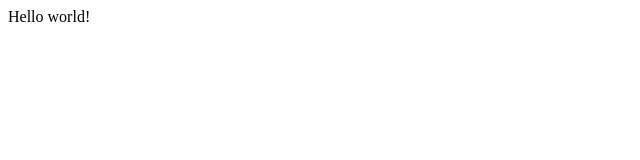
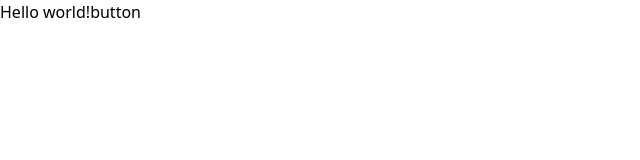
Before and after one commit to adam-belahouane/pomdoro-app, a Next.js app: page / in a window 1280 px wide. Shown: the top 160 px of the page, without its empty margins (0-640 px from the left). Built offline with nearby package versions, Linux system fonts and the light colour scheme.

Commit message:
tailwind is working start of setting modal

```diff
--- /dev/null
+++ b/components/SettingsModal.jsx
@@ -0,0 +1,7 @@
+
+
+const SettingModal = () => {
+    return <div>Setting Modal</div>
+}
+
+export default SettingModal
--- /dev/null
+++ b/pages/_app.js
@@ -0,0 +1,5 @@
+import '../globals.css'
+
+export default function MyApp({ Component, pageProps }) {
+    return <Component {...pageProps} />
+  }
--- a/pages/index.js
+++ b/pages/index.js
@@ -1,7 +1,21 @@
+import SettingModal from "../components/SettingsModal"
+import {useState} from "react"
+
+
 function HomePage() {
-  return <div className="text-3xl font-bold underline">
+  const [isOpen, setIsOpen] = useState(false)
+
+
+
+  return <> <div></div>
+  <div>
   Hello world!
+
+  <button onClick={() => setIsOpen(true)}>button</button>
+  {isOpen?<SettingModal />:<></>}
+
 </div>
+</>
 }
 
 export default HomePage
```
Also changed, not shown: 1 other file (tests, documents, lock files or other folders).
